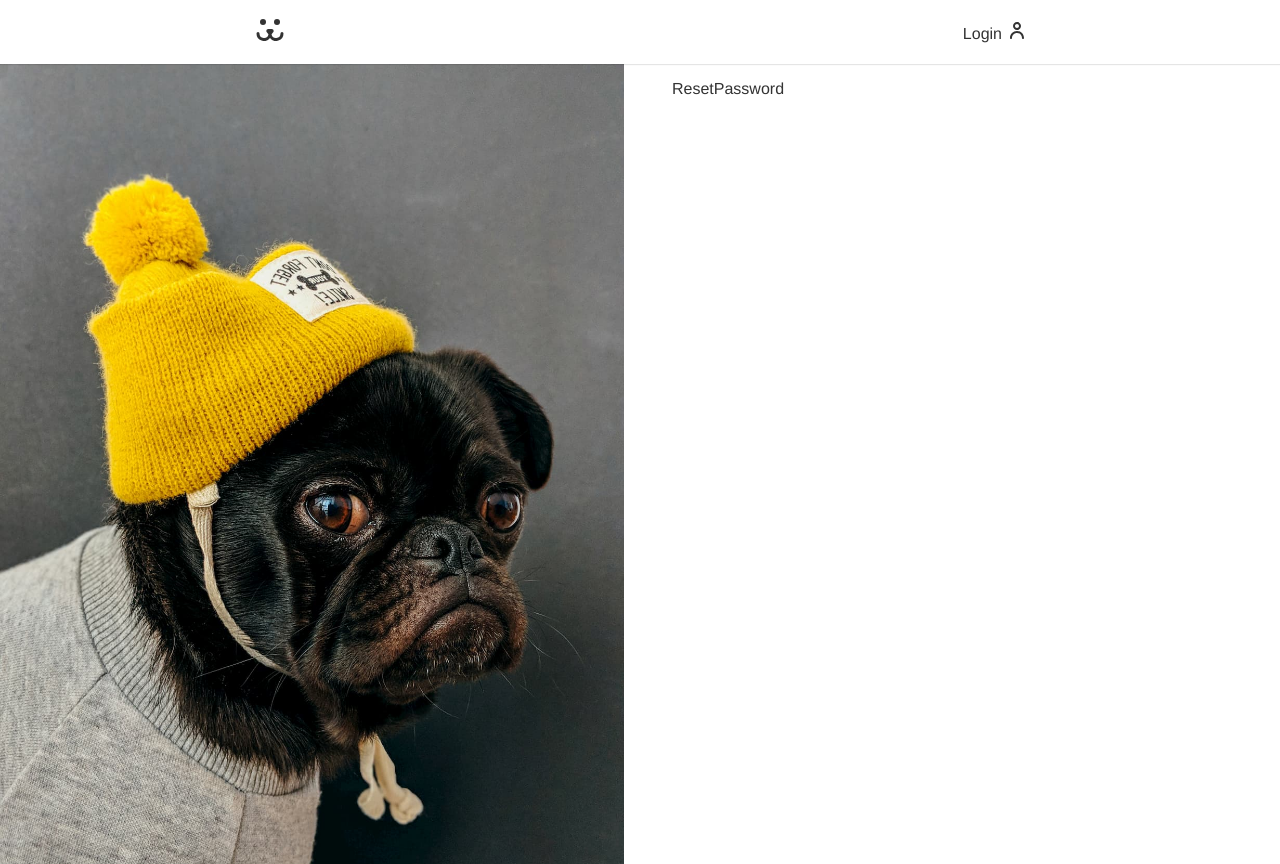
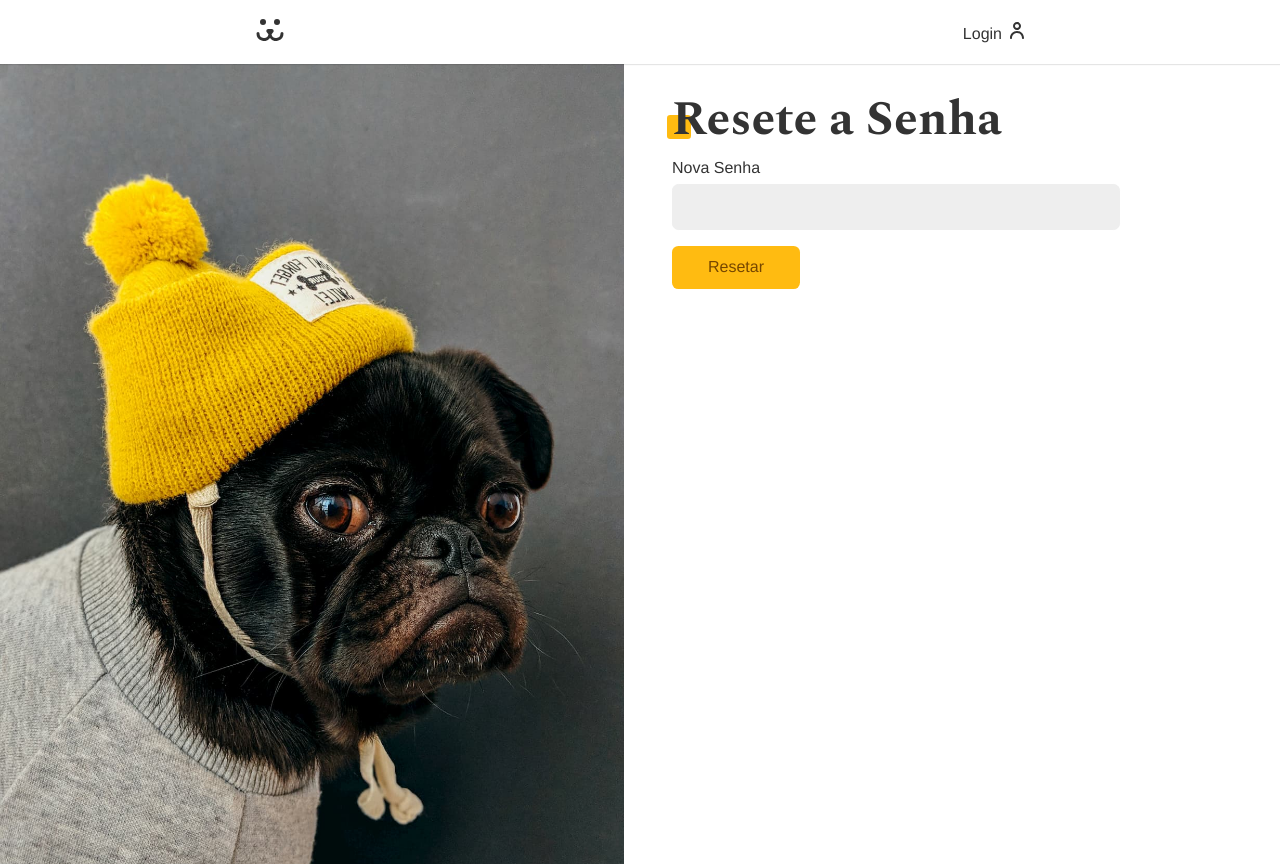
Before and after one commit to menezesrafaella/dogs, a React (Create React App) app: page /login/reset-password in a window 1280 px wide. Built offline with nearby package versions, Linux system fonts and the light colour scheme; the HTML template or start-up script is replaced by a standard one.

Commit message:
feat: reset passowrd

```diff
--- a/src/Components/Login/ResetPassword.js
+++ b/src/Components/Login/ResetPassword.js
@@ -1,8 +1,48 @@
 import React from 'react'
+import { useNavigate } from 'react-router-dom';
+import { PASSWORD_RESET } from '../../env';
+import useFetch from '../../Hooks/useFetch';
+import useForm from '../../Hooks/useForm';
+import Button from '../Forms/Button';
+import Input from '../Forms/Input';
+import Error from '../Helper/Error';
 
 const ResetPassword = () => {
+  const [login, setLogin] = React.useState('');
+  const [key, setKey] = React.useState('');
+  const password = useForm();
+  const {error, loading, request} = useFetch();
+  const navigate = useNavigate()
+
+
+  React.useEffect(() => {
+    const params = new URLSearchParams(window.location.search)
+    const key = params.get('key');
+    const login = params.get('login');
+    if (key) setKey(key);
+    if (login) setLogin(login);
+  }, []);
+
+  async function handleSubmit(event) {
+    event.preventDefault();
+    if(password.validate) {
+      const {url, options} = PASSWORD_RESET({
+        login, key, password: password.value
+      })
+      const {response} = await request(url, options)
+      if(response.ok) navigate('/login')
+    }
+  }
+
   return (
-    <div>ResetPassword</div>
+    <div>
+      <h1 className="title">Resete a Senha</h1>
+      <form onSubmit={handleSubmit}>
+        <Input label="Nova Senha" type="password" name="password" {...password} />
+        {loading ? <Button>Resetando...</Button> : <Button>Resetar</Button>}
+      </form>
+      <Error error={error} />
+    </div>
   )
 }
 
--- a/src/env.js
+++ b/src/env.js
@@ -121,3 +121,16 @@
       }
     }
   }
+
+  export function PASSWORD_RESET(body) {
+    return {
+      url: API_URL + '/api/password/reset',
+      options: {
+        method: 'POST',
+        headers: {
+          "Content-Type": "application/json",
+        },
+        BODY: JSON.stringify(body)
+      }
+    }
+  }
```
